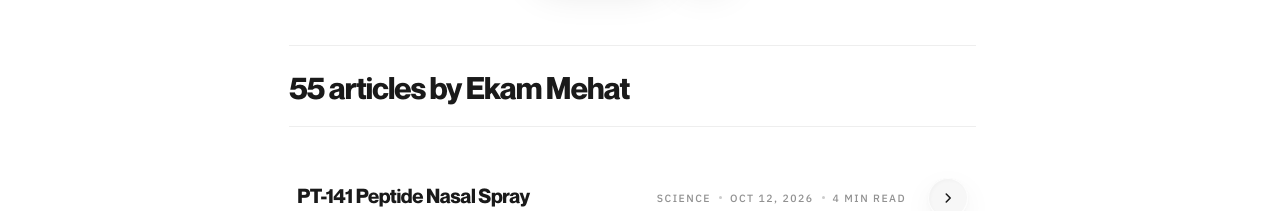
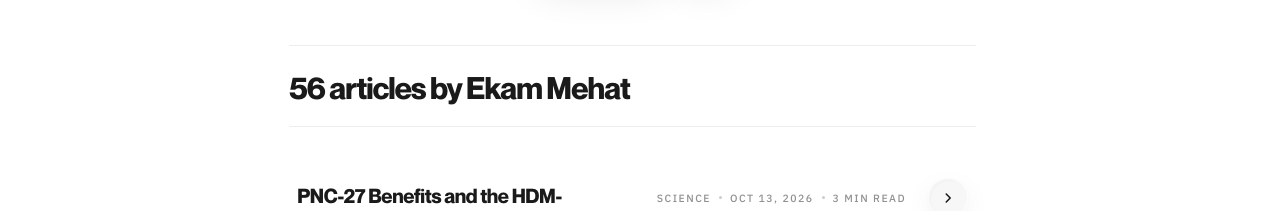
Before and after one commit to a17-so/regen-site, a Next.js app: page /authors/ekam-mehat in a window 1280 px wide. Shown: the part 589-800 px from the top of the page. Built offline with nearby package versions, Linux system fonts and the light colour scheme; no server answers.

Commit message:
seo: register "pnc-27-benefits-and-the-hdm-2-cytotoxicity-mechanism" in posts/index.ts

```diff
--- a/src/app/blog/[slug]/posts/index.ts
+++ b/src/app/blog/[slug]/posts/index.ts
@@ -1,4 +1,5 @@
 import type { PostMeta } from "./types";
+import pnc27BenefitsAndTheHdm2CytotoxicityMechanism from "./pnc-27-benefits-and-the-hdm-2-cytotoxicity-mechanism";
 import pt141PeptideNasalSprayCnsEfficacyAndMechanisms from "./pt-141-peptide-nasal-spray-cns-efficacy-and-mechanisms";
 import growthHormoneInjectionWeeklyLonapegsomatropinEfficacy from "./growth-hormone-injection-weekly-lonapegsomatropin-efficacy";
 import whatDoesSs31PeptideDoMitochondrialTargeting from "./what-does-ss-31-peptide-do-mitochondrial-targeting";
@@ -58,6 +59,7 @@ import retatrutideVsTirzepatide from "./retatrutide-vs-tirzepatide";
 // One entry per post file above, keyed by slug. New posts add one import +
 // one line here, never edit an existing post's file to add another.
 export const POSTS: Record<string, PostMeta> = {
+  "pnc-27-benefits-and-the-hdm-2-cytotoxicity-mechanism": pnc27BenefitsAndTheHdm2CytotoxicityMechanism,
   "pt-141-peptide-nasal-spray-cns-efficacy-and-mechanisms": pt141PeptideNasalSprayCnsEfficacyAndMechanisms,
   "growth-hormone-injection-weekly-lonapegsomatropin-efficacy": growthHormoneInjectionWeeklyLonapegsomatropinEfficacy,
   "what-does-ss-31-peptide-do-mitochondrial-targeting": whatDoesSs31PeptideDoMitochondrialTargeting,
```
